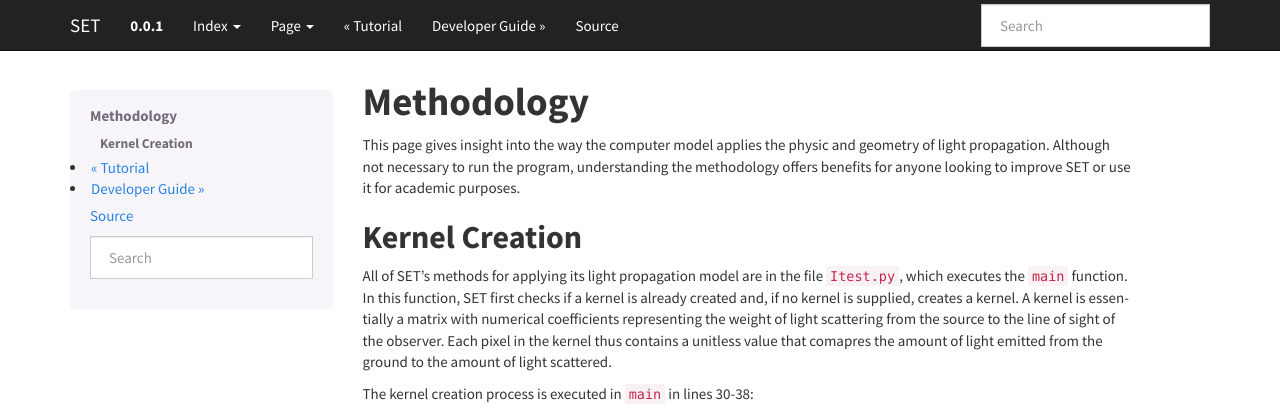
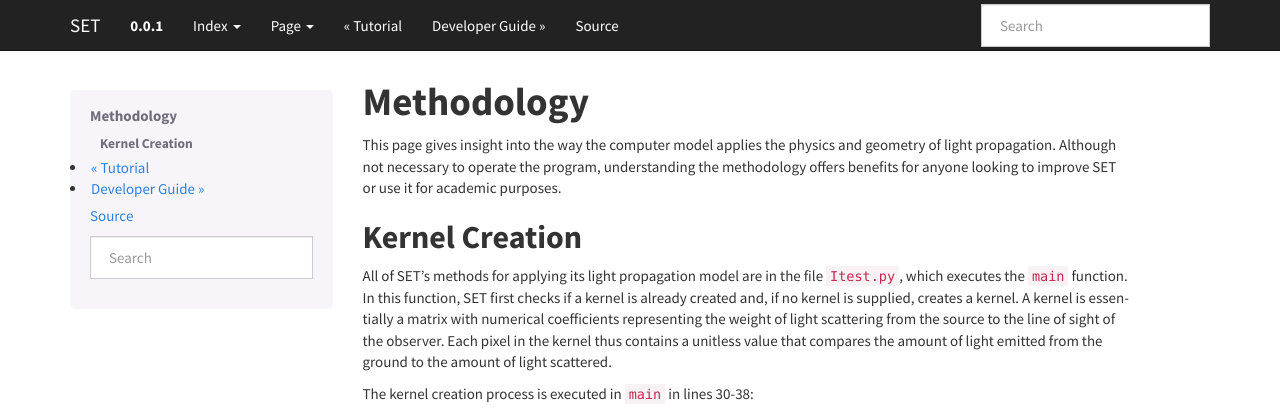
Before and after one commit to NASA-DEVELOP/SET, a Sphinx documentation site: the page built from docs/source/method.rst, in a window 1280 px wide. Shown: the top 417 px of the page. Built offline with Sphinx 7.4.7, drawn with Linux system fonts in a browser that asks for light colours.

Commit message:
edited kernel section in methodology

```diff
--- a/docs/source/method.rst
+++ b/docs/source/method.rst
@@ -2,12 +2,12 @@
 **Methodology**
 ===============
 
-This page gives insight into the way the computer model applies the physic and geometry of light propagation. Although not necessary to run the program, understanding the methodology offers benefits for anyone looking to improve SET or use it for academic purposes.
+This page gives insight into the way the computer model applies the physics and geometry of light propagation. Although not necessary to operate the program, understanding the methodology offers benefits for anyone looking to improve SET or use it for academic purposes.
 
 **Kernel Creation**
 -------------------
 
-All of SET's methods for applying its light propagation model are in the file ``Itest.py``, which executes the ``main`` function. In this function, SET first checks if a kernel is already created and, if no kernel is supplied, creates a kernel. A kernel is essentially a matrix with numerical coefficients representing the weight of light scattering from the source to the line of sight of the observer. Each pixel in the kernel thus contains a unitless value that comapres the amount of light emitted from the ground to the amount of light scattered.
+All of SET's methods for applying its light propagation model are in the file ``Itest.py``, which executes the ``main`` function. In this function, SET first checks if a kernel is already created and, if no kernel is supplied, creates a kernel. A kernel is essentially a matrix with numerical coefficients representing the weight of light scattering from the source to the line of sight of the observer. Each pixel in the kernel thus contains a unitless value that compares the amount of light emitted from the ground to the amount of light scattered.
 
 The kernel creation process is executed in ``main`` in lines 30-38::
 
```
